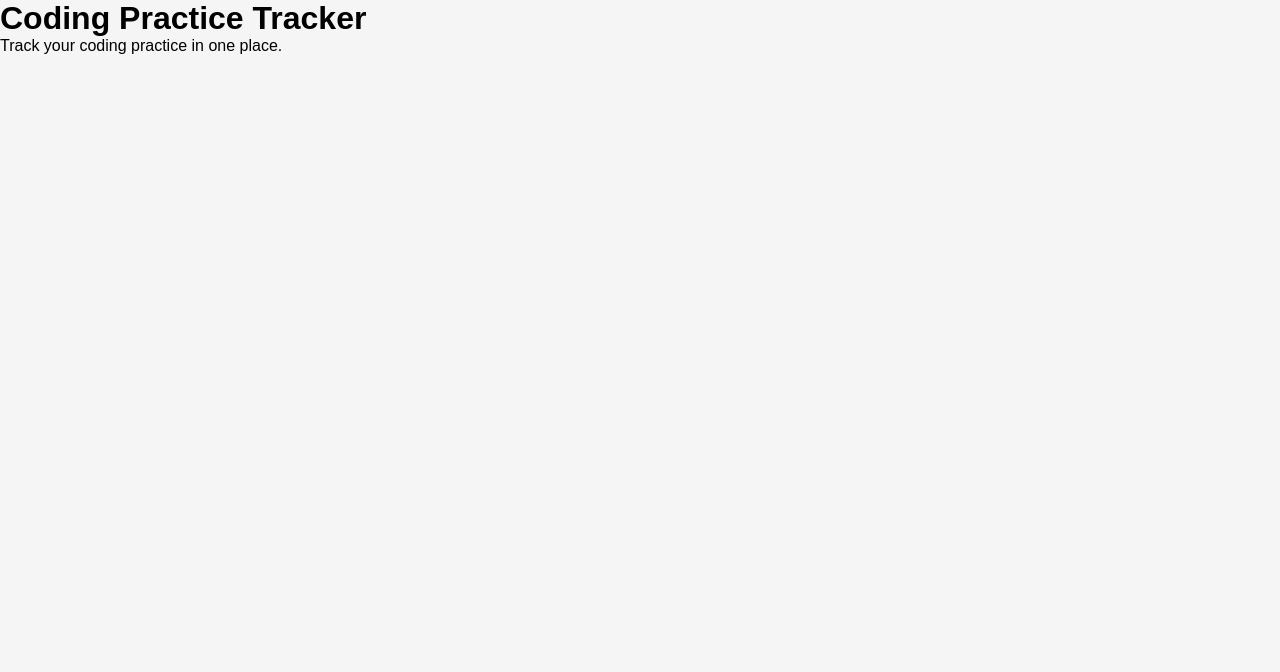
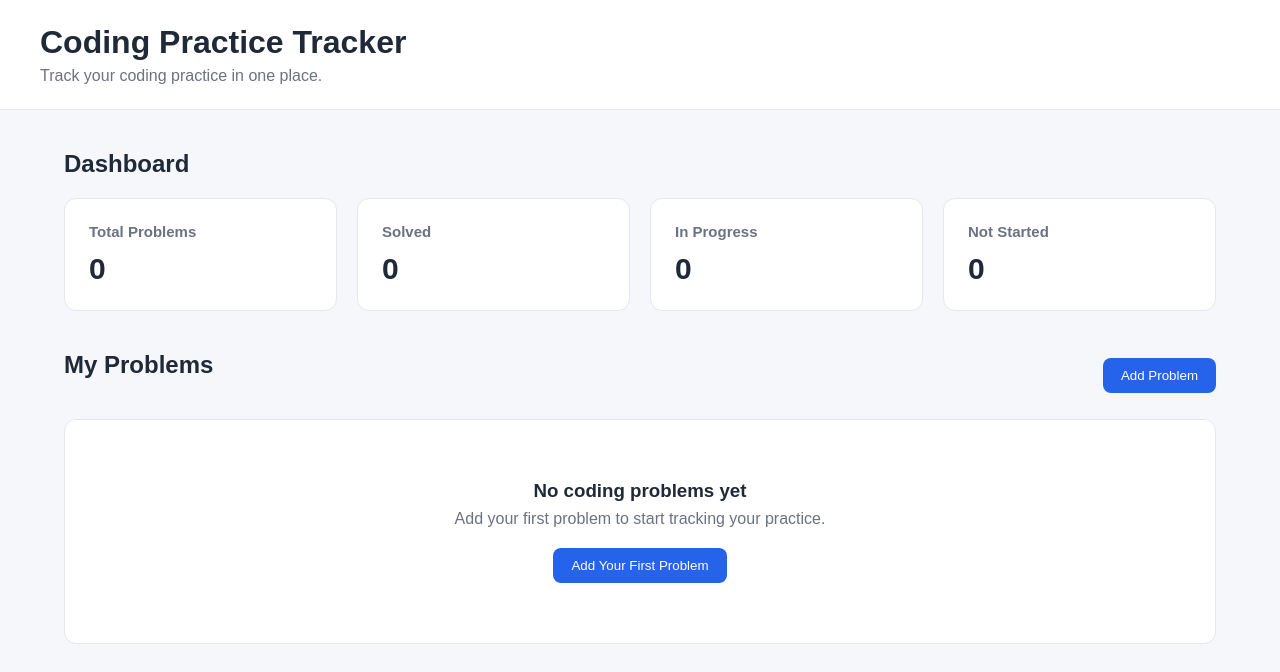
Before and after one commit to Ateefa-Syed/coding-practice-tracker, a React (Vite) app: page / in a window 1280 px wide. Shown: the top 672 px of the page. Built offline with nearby package versions, Linux system fonts and the light colour scheme.

Commit message:
Build dashboard

```diff
--- a/src/App.jsx
+++ b/src/App.jsx
@@ -1,9 +1,51 @@
-
 function App() {
   return (
-    <div>
-      <h1>Coding Practice Tracker</h1>
-      <p>Track your coding practice in one place.</p>
+    <div className="app">
+      <header className="header">
+        <h1>Coding Practice Tracker</h1>
+        <p>Track your coding practice in one place.</p>
+      </header>
+
+      <main className="main-content">
+        <section className="dashboard">
+          <h2>Dashboard</h2>
+
+          <div className="stats">
+            <div className="stat-card">
+              <h3>Total Problems</h3>
+              <p>0</p>
+            </div>
+
+            <div className="stat-card">
+              <h3>Solved</h3>
+              <p>0</p>
+            </div>
+
+            <div className="stat-card">
+              <h3>In Progress</h3>
+              <p>0</p>
+            </div>
+
+            <div className="stat-card">
+              <h3>Not Started</h3>
+              <p>0</p>
+            </div>
+          </div>
+        </section>
+
+        <section className="problems-section">
+          <div className="section-header">
+            <h2>My Problems</h2>
+            <button>Add Problem</button>
+          </div>
+
+          <div className="empty-state">
+            <h3>No coding problems yet</h3>
+            <p>Add your first problem to start tracking your practice.</p>
+            <button>Add Your First Problem</button>
+          </div>
+        </section>
+      </main>
     </div>
   );
 }
--- a/src/index.css
+++ b/src/index.css
@@ -6,5 +6,124 @@
 
 body {
   font-family: Arial, sans-serif;
-  background: #f5f5f5;
+  background: #f5f7fb;
+  color: #1f2937;
 }
+
+button {
+  border: none;
+  cursor: pointer;
+  font-family: inherit;
+}
+
+.app {
+  min-height: 100vh;
+}
+
+.header {
+  background: #ffffff;
+  padding: 24px 40px;
+  border-bottom: 1px solid #e5e7eb;
+}
+
+.header h1 {
+  margin-bottom: 6px;
+}
+
+.header p {
+  color: #6b7280;
+}
+
+.main-content {
+  max-width: 1200px;
+  margin: 0 auto;
+  padding: 40px 24px;
+}
+
+.dashboard h2,
+.problems-section h2 {
+  margin-bottom: 20px;
+}
+
+.stats {
+  display: grid;
+  grid-template-columns: repeat(4, 1fr);
+  gap: 20px;
+  margin-bottom: 40px;
+}
+
+.stat-card {
+  background: #ffffff;
+  padding: 24px;
+  border-radius: 12px;
+  border: 1px solid #e5e7eb;
+}
+
+.stat-card h3 {
+  font-size: 15px;
+  color: #6b7280;
+  margin-bottom: 12px;
+}
+
+.stat-card p {
+  font-size: 30px;
+  font-weight: bold;
+}
+
+.section-header {
+  display: flex;
+  justify-content: space-between;
+  align-items: center;
+  margin-bottom: 20px;
+}
+
+.section-header button,
+.empty-state button {
+  background: #2563eb;
+  color: white;
+  padding: 10px 18px;
+  border-radius: 8px;
+}
+
+.empty-state {
+  background: #ffffff;
+  border: 1px solid #e5e7eb;
+  border-radius: 12px;
+  padding: 60px 20px;
+  text-align: center;
+}
+
+.empty-state h3 {
+  margin-bottom: 8px;
+}
+
+.empty-state p {
+  color: #6b7280;
+  margin-bottom: 20px;
+}
+
+@media (max-width: 768px) {
+  .header {
+    padding: 20px;
+  }
+
+  .main-content {
+    padding: 24px 16px;
+  }
+
+  .stats {
+    grid-template-columns: repeat(2, 1fr);
+  }
+}
+
+@media (max-width: 480px) {
+  .stats {
+    grid-template-columns: 1fr;
+  }
+
+  .section-header {
+    align-items: flex-start;
+    gap: 12px;
+    flex-direction: column;
+  }
+}
```
